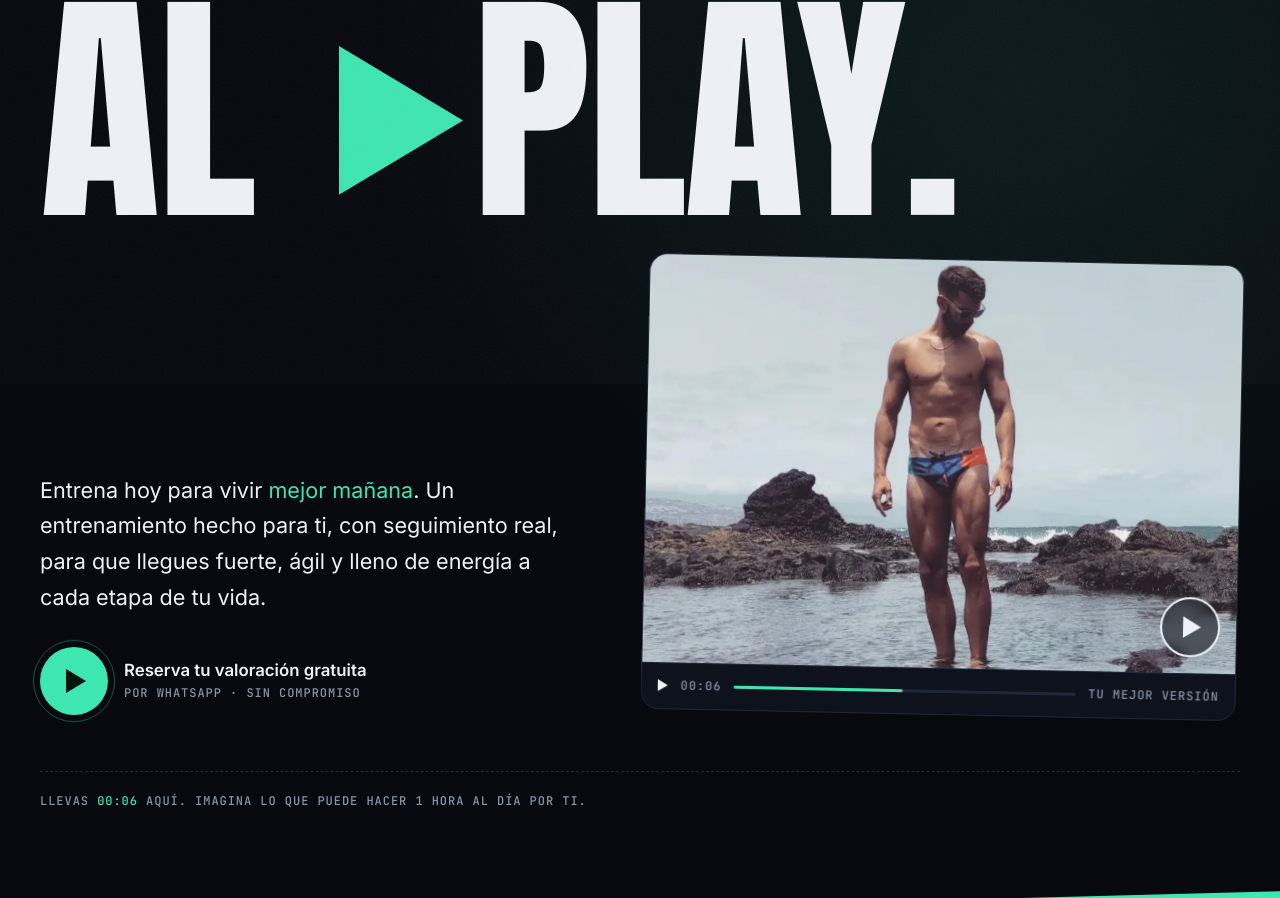
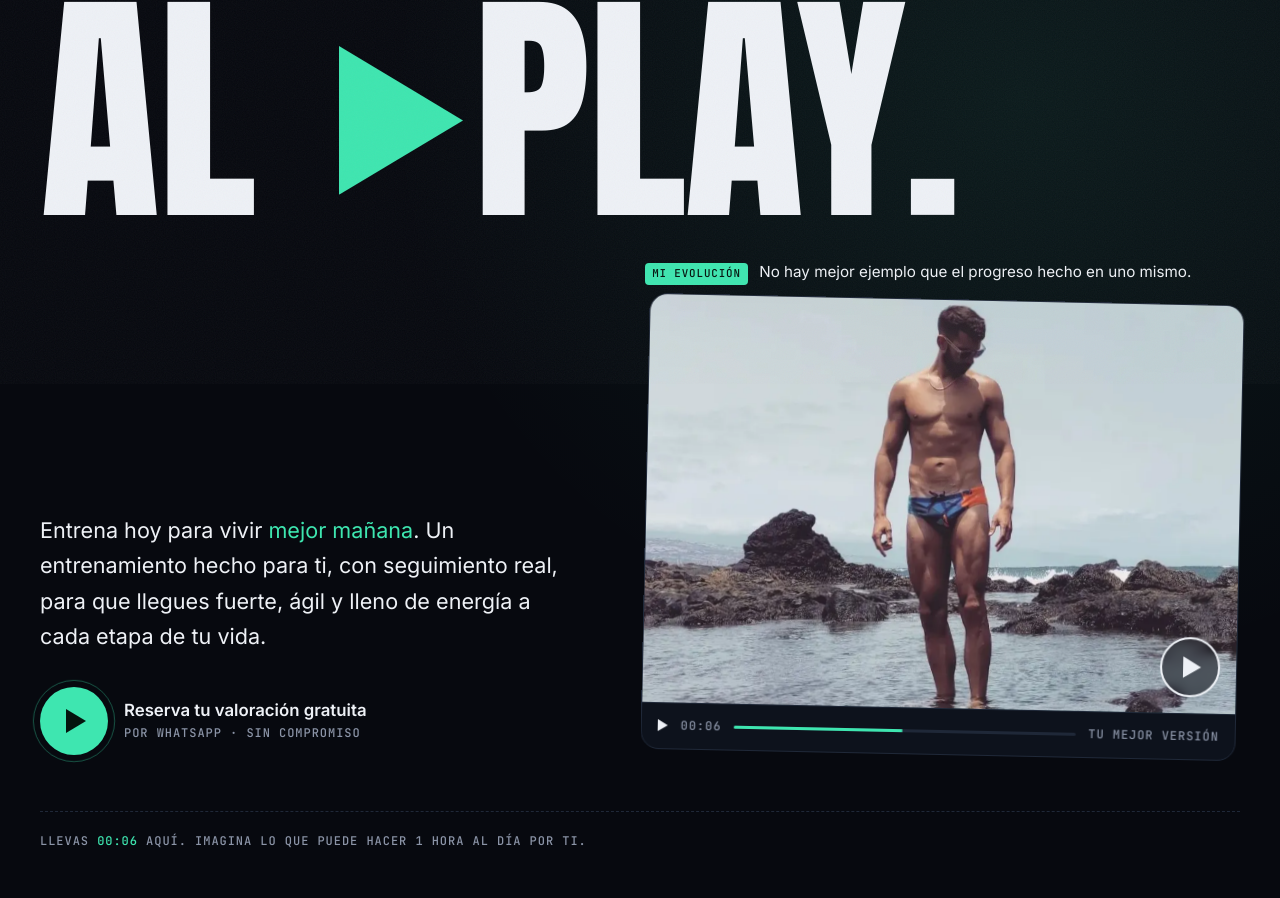
Before and after one commit to Aleuhiro7/davidorihuelaweb, a plain HTML site: page index.html in a window 1280 px wide. Shown: the part 416-1314 px from the top of the page. Drawn offline with Linux system fonts and the light colour scheme.

Commit message:
Añadir frase sobre la evolución propia encima del reproductor de fotos
Co-Authored-By: Claude Opus 5.5 <noreply@anthropic.com>
Claude-Session: https://claude.ai/code/session_01B44Vbo7TC2Hw4TNxBs9qfe

```diff
--- a/index.html
+++ b/index.html
@@ -70,6 +70,8 @@
             </a>
           </div>
 
+          <div class="hero__media">
+            <p class="media__note"><span class="mono">Mi evolución</span>No hay mejor ejemplo que el progreso hecho en uno mismo.</p>
               <a href="https://wa.me/34600000000" class="player" data-wa target="_blank" rel="noopener" aria-label="Reserva tu valoración gratuita por WhatsApp">
               <div class="player__screen">
                 <div class="slides">
@@ -89,6 +91,7 @@
                 <span>Tu mejor versión</span>
               </div>
             </a>
+          </div>
         </div>
 
         <p class="mono counter">Llevas <b class="js-timer">00:00</b> aquí. Imagina lo que puede hacer 1 hora al día por ti.</p>
--- a/styles.css
+++ b/styles.css
@@ -77,6 +77,8 @@ body::before { content: ""; position: fixed; inset: 0; pointer-events: none; z-i
 @keyframes pulse { from { transform: scale(.9); opacity: 1; } to { transform: scale(1.35); opacity: 0; } }
 
 /* Foto con controles de vídeo */
+.media__note { display: flex; flex-wrap: wrap; align-items: baseline; gap: .3rem .7rem; font-size: .95rem; color: var(--text); margin-bottom: .9rem; }
+.media__note .mono { color: var(--accent-ink); background: var(--accent); padding: .1rem .45rem; border-radius: 4px; font-size: .68rem; }
 .player { display: block; text-decoration: none; border-radius: 18px; overflow: hidden; border: 1px solid var(--line); background: var(--panel); transform: rotate(1.2deg); transition: transform .3s; }
 .player:hover { transform: rotate(0); }
 .player__screen { aspect-ratio: 16 / 11; position: relative; display: grid; place-items: center;
```
Lines whose indentation alone changed are shown as unchanged.
